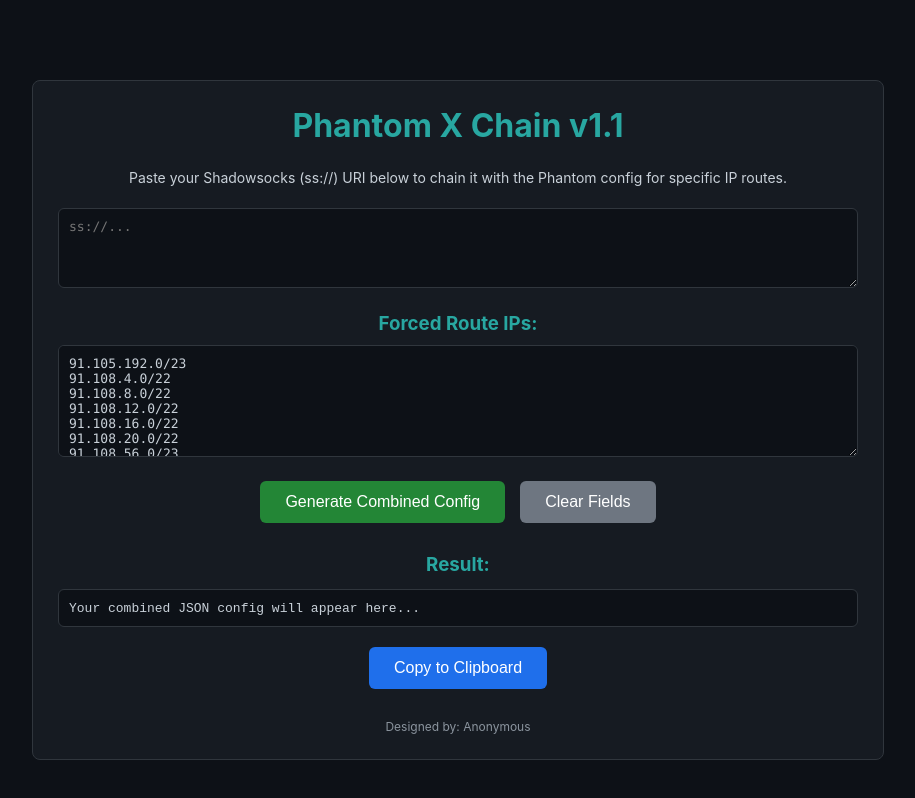
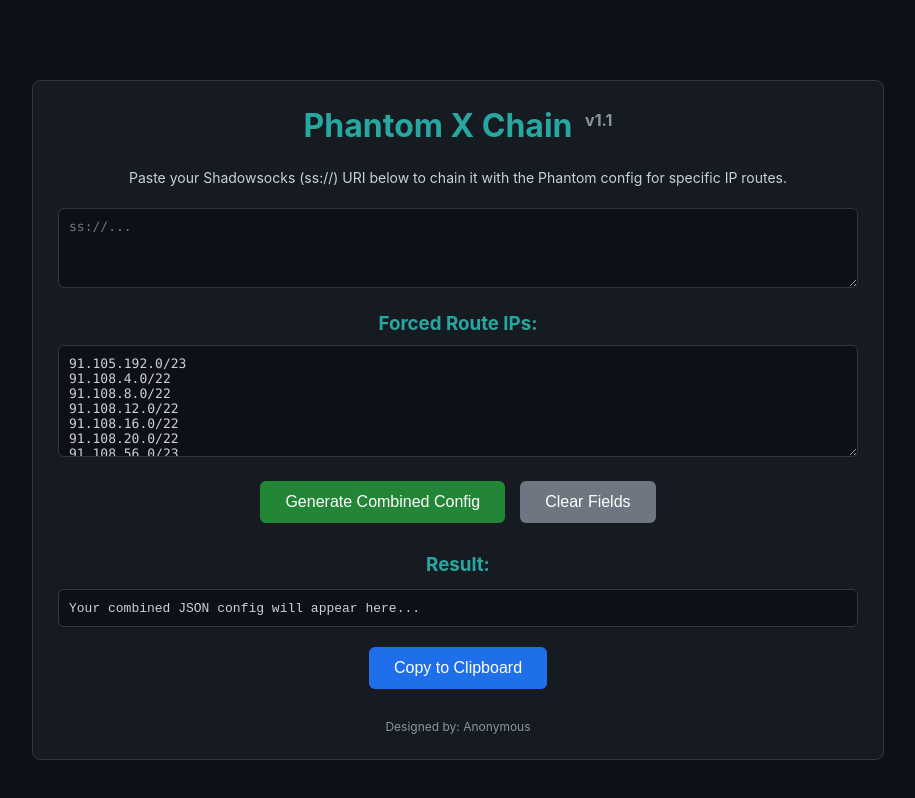
Before and after one commit to 4n0nymou3/DPI-Phantom, a plain HTML site: page index.html in a window 1280 px wide. Shown: the whole page, without its empty margins (182-1097 px from the left). Drawn offline with Linux system fonts and the light colour scheme.

Commit message:
style.css

```diff
--- a/css/style.css
+++ b/css/style.css
@@ -60,6 +60,9 @@ textarea {
     resize: vertical;
     min-height: 80px;
 }
+.ip-textarea {
+    min-height: 120px;
+}
 pre {
     width: 100%;
     box-sizing: border-box;
@@ -120,3 +123,9 @@ footer {
 .json-number { color: var(--json-number-color); }
 .json-boolean { color: var(--json-boolean-color); }
 .json-null { color: var(--json-null-color); }
+.version-tag {
+    font-size: 0.5em;
+    color: #8b949e;
+    vertical-align: super;
+    margin-left: 5px;
+}
```
